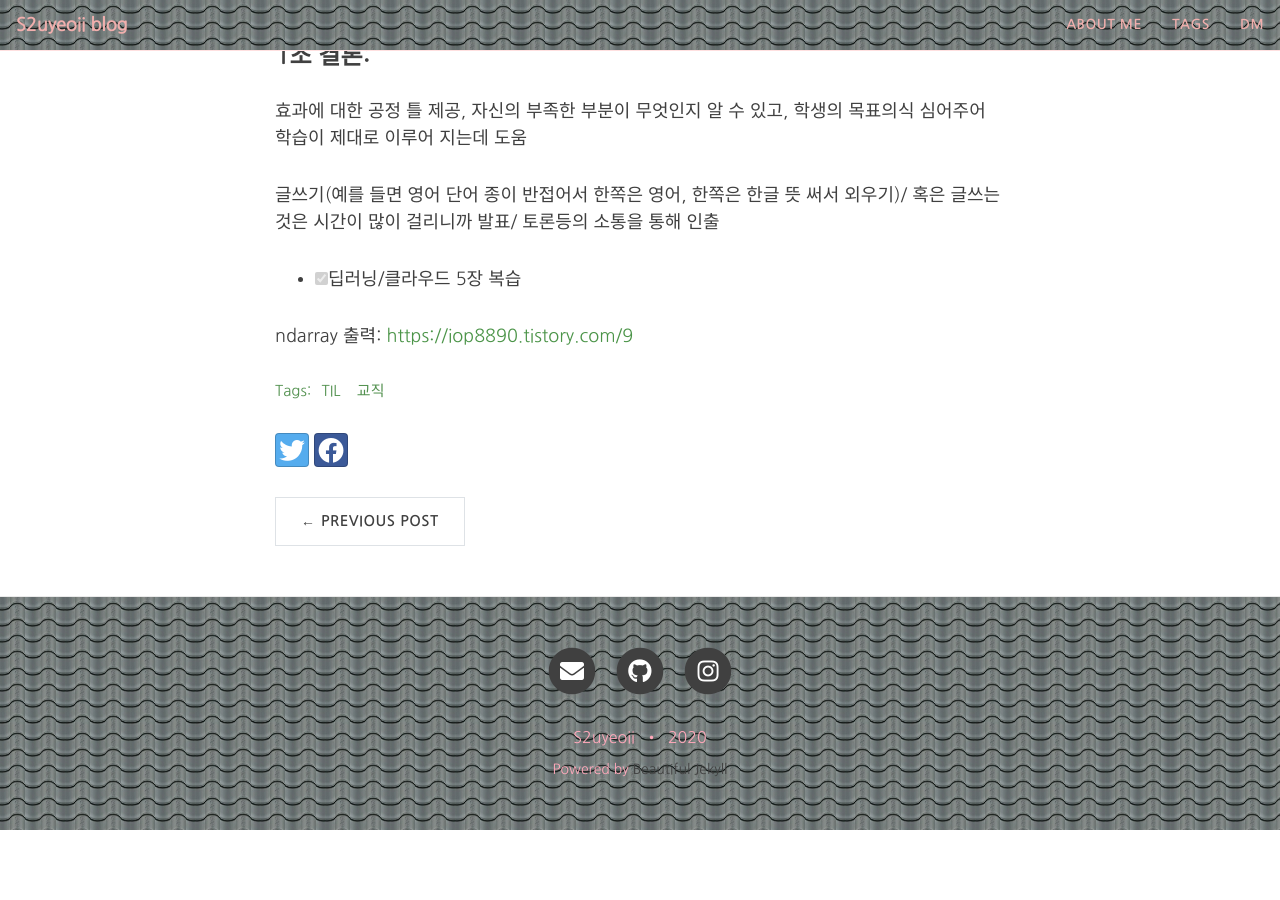
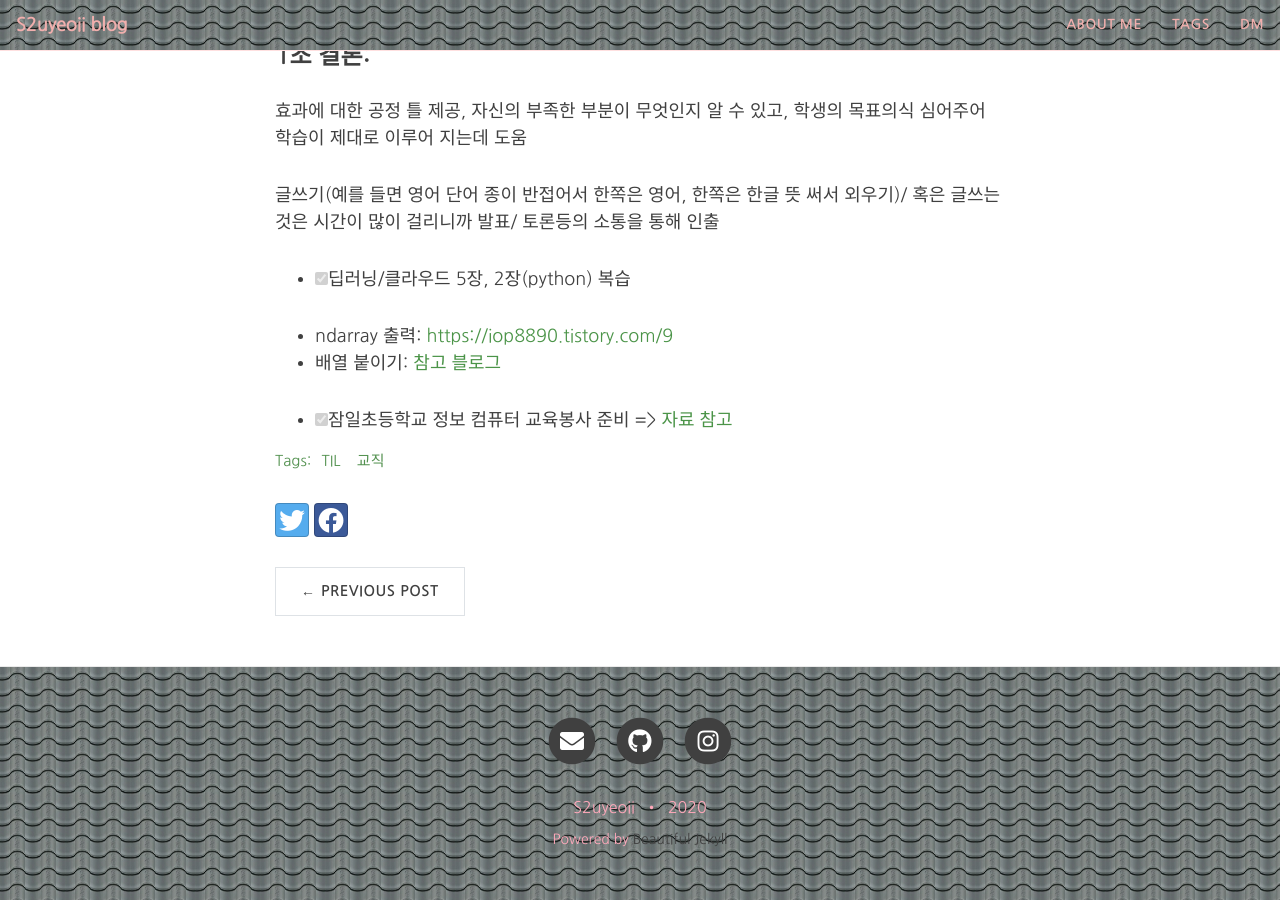
Before and after one commit to yeoneed/yeoneed.github.io, a Jekyll site: the page built from _posts/2020-10-19-10월 넷째주.md, in a window 1280 px wide and 900 px high, scrolled down 501 px. Built offline with Jekyll 4.4.1, drawn with Linux system fonts in a browser that asks for light colours; nearby versions of some CDN libraries; before the commit the page ends 1331 px from its top, so only the background shows below that.

Commit message:
Update 2020-10-19-10월 넷째주.md

```diff
--- a/_posts/2020-10-19-10월 넷째주.md
+++ b/_posts/2020-10-19-10월 넷째주.md
@@ -23,6 +23,9 @@ tags: [TIL, 교직]
 
 글쓰기(예를 들면 영어 단어 종이 반접어서 한쪽은 영어, 한쪽은 한글 뜻 써서 외우기)/ 혹은 글쓰는것은 시간이 많이 걸리니까 발표/ 토론등의 소통을 통해 인출
 
-- [x] 딥러닝/클라우드 5장 복습
+- [x] 딥러닝/클라우드 5장, 2장(python) 복습
 
-ndarray 출력: [https://iop8890.tistory.com/9](https://iop8890.tistory.com/9)
+- ndarray 출력: [https://iop8890.tistory.com/9](https://iop8890.tistory.com/9)
+- 배열 붙이기: [참고 블로그](https://rfriend.tistory.com/352)
+
+- [x] 잠일초등학교 정보 컴퓨터 교육봉사 준비 => [자료 참고](http://statkclee.github.io/website-csunplugged/)
```
